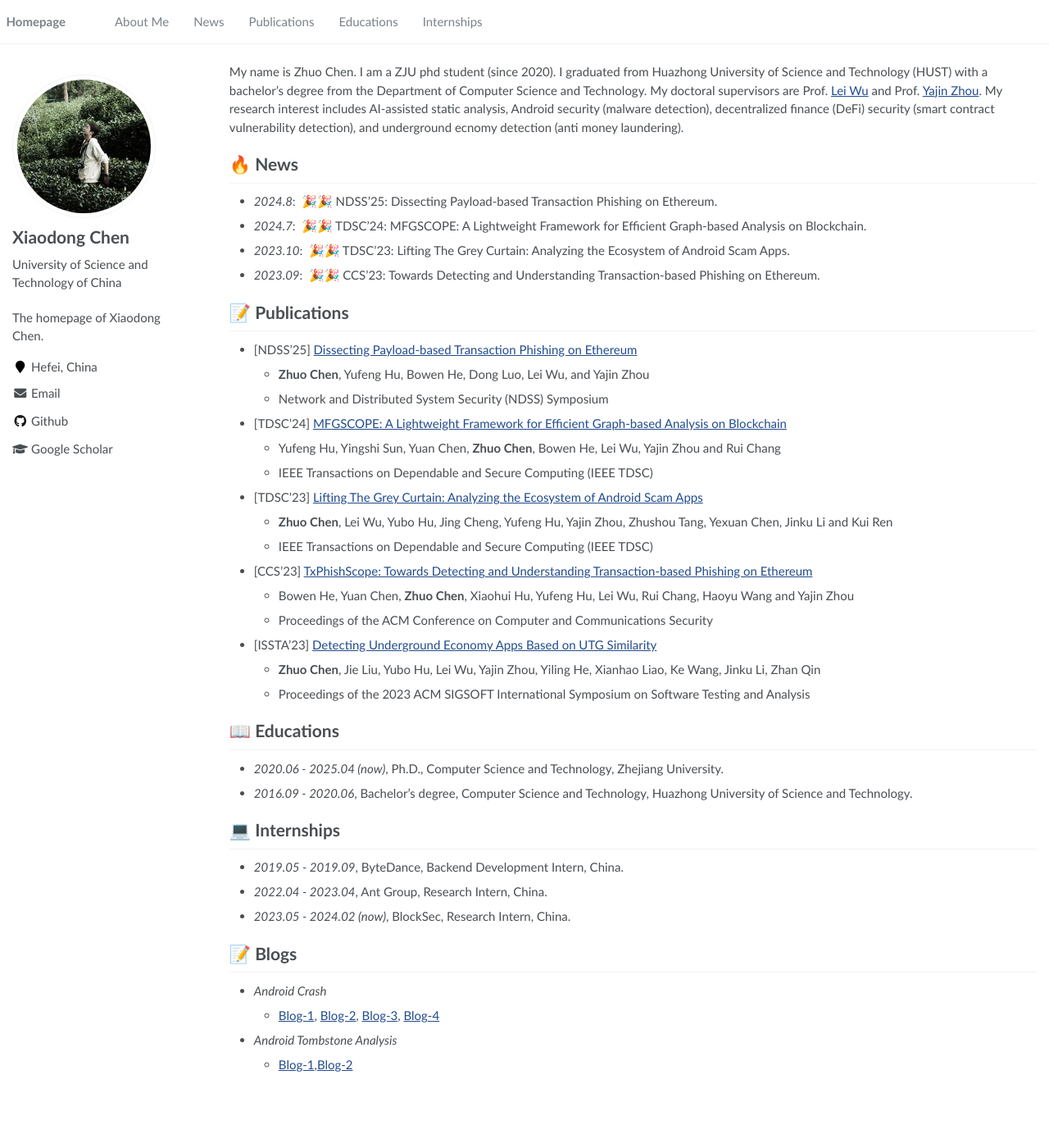
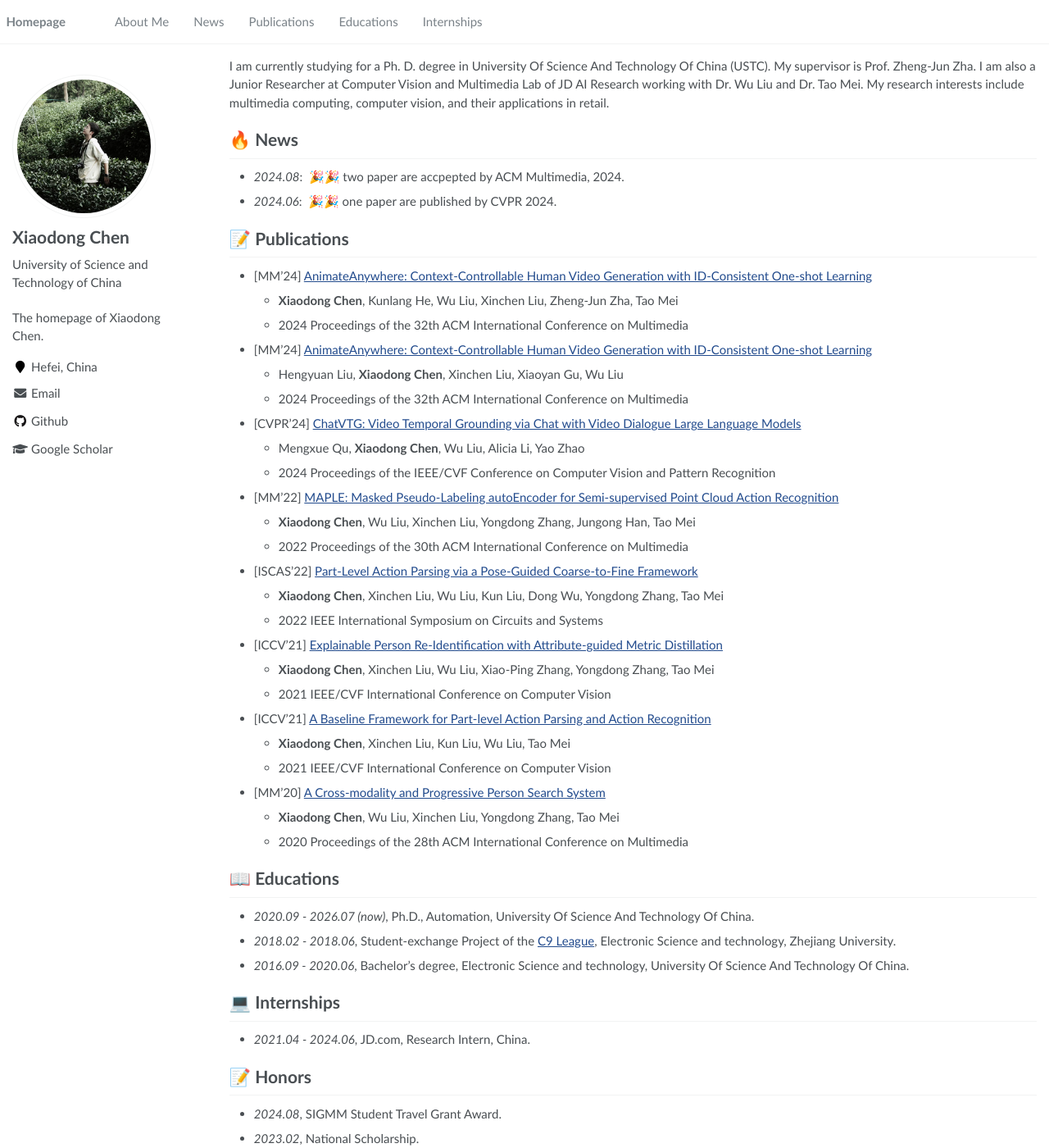
Before and after one commit to SheldongChen/SheldongChen.github.io, a Jekyll site: the page built from _pages/about.md, in a window 1280 px wide and 1400 px high. Shown: the whole window at 82% size. Built offline with Jekyll 4.4.1, drawn with Linux system fonts in a browser that asks for light colours; some of the changed text lies outside the part shown.

Commit message:
Update about.md

```diff
--- a/_pages/about.md
+++ b/_pages/about.md
@@ -16,50 +16,60 @@ redirect_from:
 {% assign url = gsDataBaseUrl | append: "google-scholar-stats/gs_data_shieldsio.json" %}
 
 <span class='anchor' id='about-me'></span>
-
-My name is Zhuo Chen. I am a ZJU phd student (since 2020). I graduated from Huazhong University of Science and Technology (HUST) with a bachelor’s degree from the Department of Computer Science and Technology. My doctoral supervisors are Prof. [Lei Wu](https://leiwu.org/) and Prof. [Yajin Zhou](http://yajin.org/).
-My research interest includes AI-assisted static analysis, Android security (malware detection), decentralized finance (DeFi) security (smart contract vulnerability detection), and underground ecnomy detection (anti money laundering).
+I am currently studying for a Ph. D. degree in University Of Science And Technology Of China (USTC). My supervisor is Prof. Zheng-Jun Zha.
+I am also a Junior Researcher at Computer Vision and Multimedia Lab of JD AI Research working with Dr. Wu Liu and Dr. Tao Mei.
+My research interests include multimedia computing, computer vision, and their applications in retail.
 
 
 
 # 🔥 News
-- *2024.8*: &nbsp;🎉🎉 NDSS'25: Dissecting Payload-based Transaction Phishing on Ethereum.
-- *2024.7*: &nbsp;🎉🎉 TDSC'24: MFGSCOPE: A Lightweight Framework for Efficient Graph-based Analysis on Blockchain.
-- *2023.10*: &nbsp;🎉🎉 TDSC'23: Lifting The Grey Curtain: Analyzing the Ecosystem of Android Scam Apps.
-- *2023.09*: &nbsp;🎉🎉 CCS'23: Towards Detecting and Understanding   Transaction-based Phishing on Ethereum.
+- *2024.08*: &nbsp;🎉🎉 two paper are accpepted by ACM Multimedia, 2024.
+- *2024.06*: &nbsp;🎉🎉 one paper are published by CVPR 2024.
+
 
 # 📝 Publications
 
-- [NDSS'25] [Dissecting Payload-based Transaction Phishing on Ethereum]()
-  - **Zhuo Chen**, Yufeng Hu, Bowen He, Dong Luo, Lei Wu, and Yajin Zhou
-  - Network and Distributed System Security (NDSS) Symposium
-- [TDSC'24] [MFGSCOPE: A Lightweight Framework for Efficient Graph-based Analysis on Blockchain]()
-  - Yufeng Hu, Yingshi Sun, Yuan Chen, **Zhuo Chen**, Bowen He, Lei Wu, Yajin Zhou and Rui Chang
-  - IEEE Transactions on Dependable and Secure Computing (IEEE TDSC)
-- [TDSC'23] [Lifting The Grey Curtain: Analyzing the Ecosystem of Android Scam Apps](https://www.computer.org/csdl/journal/tq/5555/01/10304303/1RIVkkCo9dm)
-  - **Zhuo Chen**, Lei Wu, Yubo Hu, Jing Cheng, Yufeng Hu, Yajin Zhou, Zhushou Tang, Yexuan Chen, Jinku Li and Kui Ren
-  - IEEE Transactions on Dependable and Secure Computing (IEEE TDSC)
+- [MM'24] [AnimateAnywhere: Context-Controllable Human Video Generation with ID-Consistent One-shot Learning]()
+  - **Xiaodong Chen**, Kunlang He, Wu Liu, Xinchen Liu, Zheng-Jun Zha, Tao Mei
+  - 2024 Proceedings of the 32th ACM International Conference on Multimedia
+- [MM'24] [AnimateAnywhere: Context-Controllable Human Video Generation with ID-Consistent One-shot Learning]()
+  - Hengyuan Liu, **Xiaodong Chen**, Xinchen Liu, Xiaoyan Gu, Wu Liu
+  - 2024 Proceedings of the 32th ACM International Conference on Multimedia
+- [CVPR'24] [ChatVTG: Video Temporal Grounding via Chat with Video Dialogue Large Language Models](https://openaccess.thecvf.com/content/CVPR2024W/PVUW/papers/Qu_ChatVTG_Video_Temporal_Grounding_via_Chat_with_Video_Dialogue_Large_CVPRW_2024_paper.pdf)
+  - Mengxue Qu, **Xiaodong Chen**, Wu Liu, Alicia Li, Yao Zhao
+  - 2024 Proceedings of the IEEE/CVF Conference on Computer Vision and Pattern Recognition
+- [MM'22] [MAPLE: Masked Pseudo-Labeling autoEncoder for Semi-supervised Point Cloud Action Recognition](https://arxiv.org/pdf/2209.00407)
+  - **Xiaodong Chen**, Wu Liu, Xinchen Liu, Yongdong Zhang, Jungong Han, Tao Mei
+  - 2022 Proceedings of the 30th ACM International Conference on Multimedia
+- [ISCAS'22] [Part-Level Action Parsing via a Pose-Guided Coarse-to-Fine Framework](https://arxiv.org/pdf/2203.04476)
+  - **Xiaodong Chen**, Xinchen Liu, Wu Liu, Kun Liu, Dong Wu, Yongdong Zhang, Tao Mei
+  - 2022 IEEE International Symposium on Circuits and Systems
+- [ICCV'21] [Explainable Person Re-Identification with Attribute-guided Metric Distillation](https://openaccess.thecvf.com/content/ICCV2021/papers/Chen_Explainable_Person_Re-Identification_With_Attribute-Guided_Metric_Distillation_ICCV_2021_paper.pdf)
+  - **Xiaodong Chen**, Xinchen Liu, Wu Liu, Xiao-Ping Zhang, Yongdong Zhang, Tao Mei
+  - 2021 IEEE/CVF International Conference on Computer Vision
+- [ICCV'21] [A Baseline Framework for Part-level Action Parsing and Action Recognition](https://deeperaction.github.io/iccv21/report2/track3-top2.pdf)
+  - **Xiaodong Chen**, Xinchen Liu, Kun Liu, Wu Liu, Tao Mei
+  - 2021 IEEE/CVF International Conference on Computer Vision
+- [MM'20] [A Cross-modality and Progressive Person Search System](http://xinchenliu.com/papers/2020_ACMMM_CPPS.pdf)
+  - **Xiaodong Chen**, Wu Liu, Xinchen Liu, Yongdong Zhang, Tao Mei
+  - 2020 Proceedings of the 28th ACM International Conference on Multimedia
 
-- [CCS'23] [TxPhishScope: Towards Detecting and Understanding Transaction-based Phishing on Ethereum](https://yajin.org/papers/ccs23_phishing.pdf)
-  - Bowen He, Yuan Chen, **Zhuo Chen**, Xiaohui Hu, Yufeng Hu, Lei Wu, Rui Chang, Haoyu Wang and Yajin Zhou
-  - Proceedings of the ACM Conference on Computer and Communications Security
 
-- [ISSTA'23] [Detecting Underground Economy Apps Based on UTG Similarity](https://yajin.org/papers/issta23_DeUEDroid.pdf)
-  - **Zhuo Chen**, Jie Liu, Yubo Hu, Lei Wu, Yajin Zhou, Yiling He, Xianhao Liao, Ke Wang, Jinku Li, Zhan Qin
-  - Proceedings of the 2023 ACM SIGSOFT International Symposium on Software Testing and Analysis
 
 # 📖 Educations
-- *2020.06 - 2025.04 (now)*, Ph.D., Computer Science and Technology, Zhejiang University.
-- *2016.09 - 2020.06*, Bachelor's degree, Computer Science and Technology, Huazhong University of Science and Technology.
+- *2020.09 - 2026.07 (now)*, Ph.D., Automation, University Of Science And Technology Of China.
+- *2018.02 - 2018.06*, Student-exchange Project of the [C9 League](https://en.wikipedia.org/wiki/C9_League), Electronic Science and technology, Zhejiang University.
+- *2016.09 - 2020.06*, Bachelor's degree, Electronic Science and technology, University Of Science And Technology Of China.
 
 
 # 💻 Internships
-- *2019.05 - 2019.09*, ByteDance, Backend Development Intern, China.
-- *2022.04 - 2023.04*, Ant Group, Research Intern, China.
-- *2023.05 - 2024.02 (now)*, BlockSec, Research Intern, China.
+- *2021.04 - 2024.06*, JD.com, Research Intern, China.
 
-# 📝 Blogs
-- *Android Crash*
-  - [Blog-1](https://zhuanlan.zhihu.com/p/262171214), [Blog-2](https://zhuanlan.zhihu.com/p/262509068), [Blog-3](https://zhuanlan.zhihu.com/p/264378448), [Blog-4](https://zhuanlan.zhihu.com/p/265519725)
-- *Android Tombstone Analysis*
-  - [Blog-1](https://zhuanlan.zhihu.com/p/196438927),[Blog-2](https://zhuanlan.zhihu.com/p/262509068)
+# 📝 Honors
+- *2024.08*, SIGMM Student Travel Grant Award.
+- *2023.02*, National Scholarship.
+- *2022.06*, IEEE MSA-Technical Committee Best Paper Award-Honorable Mention.
+- *2021.12*, Hua Wei Scholarship.
+- *2021.09*, First Runner-up in ICCV 2021 [DeeperAction](https://deeperaction.github.io/iccv21) Challenge - Kinetics-TPS Track.
+- *2020-2024*, First Prize of Ph.D/M.D Scholarship
+- *2016-2020*, Gold Scholarship for Outstanding Students
```
